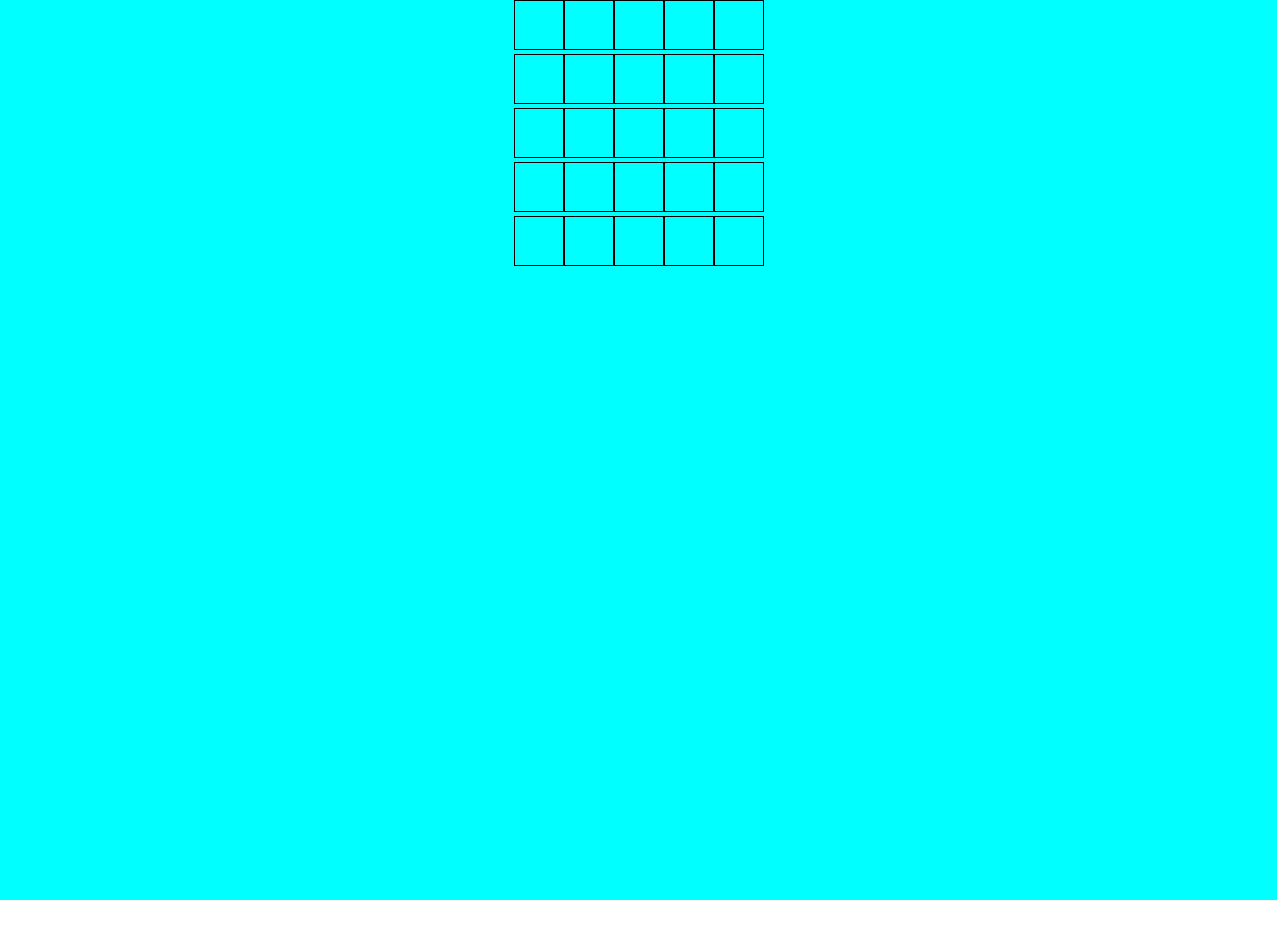
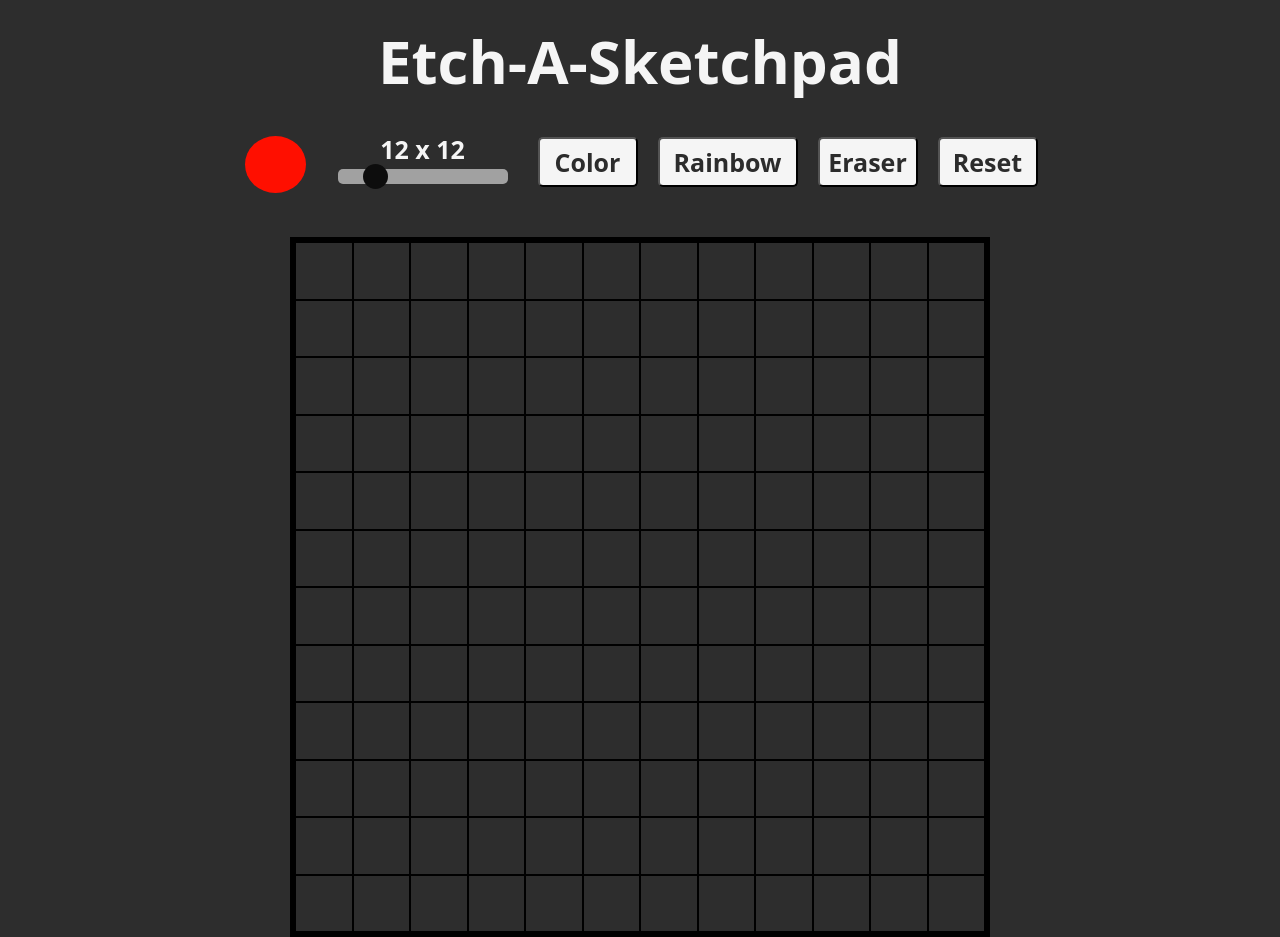
Before and after one commit to dom-io/Etch-A-Sketch, a plain HTML site: page index.html in a window 1280 px wide. Before the commit the page ends 900 px from the top, so only its background shows below. Drawn offline with Linux system fonts and the light colour scheme.

Commit message:
The etch-a-sketchpad is fully complete with a working color selection, a buton to change to that selected color, a button for rainbow color, an eraser button, and a reset button. There is also a slider that dynamically changes the size and amount of pixels.

```diff
--- a/app.js
+++ b/app.js
@@ -1,34 +1,87 @@
-// const grid = document.createElement('grid');
-// grid.style.width = '100px';
-// grid.style.height = '200px';
-// grid.style.background = 'blue';
-// grid.style.color = 'white';
-// grid.innerHTML = 'Hello world';
-// grid.style.paddingRight = '50px';
+const container = document.querySelector('.container');
+const color = document.querySelector('.color');
+const sizeSlider = document.querySelector('.size-slider');
+const resetbtn = document.querySelector('.reset-btn');
+const clearbtn = document.querySelector('.clear-btn');
+const colorbtn = document.querySelector('.color-btn');
+const eraserbtn = document.querySelector('.eraser-btn');
+const rainbowBtn = document.querySelector('.rainbow-btn');
+const sizeSelection = document.querySelector('.size-selection');
+// const removeGridlines = document.querySelector('.remove-gridlines');
+let size = sizeSlider.value;
+let currentColor = 'color';
 
-// document.body.appendChild(grid).container;
+let btnPick = true;
+document.body.onmousedown = () => (btnPick = true);
+document.body.onmouseup = () => (btnPick = false);
 
-const container = document.querySelector('#container');
-let row = container.appendChild(document.createElement('div'));
-row.className = 'row';
-let box = document.createElement('div');
-box.className = 'box';
-const color = document.querySelector('box');
+colorbtn.onmouseover = () => colorStyle('color');
+rainbowBtn.onmousedown = () => colorStyle('rainbow');
+eraserbtn.onmousedown = () => colorStyle('eraser');
+resetbtn.onmousedown = () => resetSketch(size);
+// clearbtn.onmousedown = () => clearBtnWipe(size);
+// removeGridlines.onclick = () => gridlines();
 
-function createGrid(boxAmount) {
-  for (let i = 0; i < boxAmount; i++) {
-    let row = container.appendChild(document.createElement('div'));
-    row.className = 'row';
-    for (let j = 0; j < boxAmount; j++) {
-      let box = document.createElement('div');
-      box.className = 'box';
-      row.appendChild(box);
-    }
+sizeSlider.onmousemove = (e) => changeSize(e.target.value);
+sizeSlider.onchange = (e) => resetPixels(e.target.value);
+
+function changeSize(size) {
+  sizeSelection.innerHTML = `${size} x ${size}`;
+}
+
+// function gridlines() {
+//   container.style.border = 'none';
+// }
+
+// function clearBtnWipe(size) {
+//   resetPixels(size);
+//   sizeSlider.value = size;
+// }
+
+function resetPixels(size) {
+  clearpixels();
+  createGrid(size);
+}
+
+function clearpixels() {
+  container.innerHTML = '';
+}
+
+function resetSketch(size) {
+  resetPixels(size);
+  sizeSlider.value = 12;
+  sizeSelection.textContent = '12 x 12';
+}
+
+function colorStyle(newColor) {
+  currentColor = newColor;
+}
+
+function createGrid(size) {
+  container.style.gridTemplateColumns = `repeat(${size}, 1fr)`;
+  container.style.gridTemplateRows = `repeat(${size}, 1fr)`;
+
+  for (let i = 0; i < size * size; i++) {
+    const div = document.createElement('div');
+    div.classList.add('pixel');
+    div.addEventListener('mouseover', changeColor);
+    div.addEventListener('mouseup', changeColor);
+    container.appendChild(div);
   }
 }
 
-createGrid(5);
+function changeColor(event) {
+  if (event.type !== 'mouseenter' && event.type == 'mousedown') return;
+  if (currentColor == 'color') {
+    event.target.style.backgroundColor = color.value;
+  } else if (currentColor == 'rainbow') {
+    const rColor = Math.floor(Math.random() * 256);
+    const gColor = Math.floor(Math.random() * 256);
+    const bColor = Math.floor(Math.random() * 256);
+    event.target.style.backgroundColor = `rgb(${rColor}, ${gColor}, ${bColor})`;
+  } else if (currentColor == 'eraser') {
+    event.target.style.backgroundColor = 'rgba(45,45,45)';
+  }
+}
 
-box.addEventListener('mouseover', (event) => {
-  event.target.style.color = 'red';
-});
+createGrid(size);
--- a/index.html
+++ b/index.html
@@ -8,7 +8,25 @@
     <link rel="stylesheet" href="style.css" />
   </head>
   <body>
-    <div id="container"></div>
+    <div class="wrapper">
+      <div class="header">Etch-A-Sketchpad</div>
+      <div class="navbar">
+        <input type="color" value="#ff0f00" class="color" />
+        <div class="size-wrapper">
+          <div class="size-selection">12 x 12</div>
+          <input class="size-slider" type="range" value="12" min="1" max="64" />
+        </div>
+        <div class="btn-wrapper">
+          <button class="color-btn">Color</button>
+          <button class="rainbow-btn">Rainbow</button>
+          <!-- <button class="remove-gridlines">Remove Gridlines</button> -->
+          <button class="eraser-btn">Eraser</button>
+          <!-- <button class="clear-btn">Clear</button> -->
+          <button class="reset-btn">Reset</button>
+        </div>
+      </div>
+    </div>
+    <div class="container"></div>
     <script src="app.js"></script>
   </body>
 </html>
--- a/style.css
+++ b/style.css
@@ -1,20 +1,172 @@
-body {
+* {
   margin: 0;
+  padding: 0;
+  box-sizing: border-box;
+  font-family: system-ui, -apple-system, BlinkMacSystemFont, 'Segoe UI', Roboto,
+    Oxygen, Ubuntu, Cantarell, 'Open Sans', 'Helvetica Neue', sans-serif;
 }
 
-#container {
-  background-color: aqua;
-  width: 1277px;
-  height: 900px;
-  text-align: center;
+html,
+body {
+  height: 100%;
 }
 
-.box {
+body {
+  background-color: rgba(0, 0, 0, 0.822);
+}
+
+.header {
+  font-size: 60px;
+  margin-top: 20px;
+  color: whitesmoke;
+  font-weight: bold;
+  text-align: center;
+  justify-content: center;
+  padding-bottom: 15px;
+}
+
+.navbar {
+  padding-bottom: 20px;
+  display: flex;
+  gap: 30px;
+  justify-content: center;
+}
+
+.color {
+  width: 65px;
+  height: 65px;
+  margin-top: 15px;
+  border-radius: 100%;
+  color: rgba(0, 0, 0, 0.822);
+  overflow: hidden;
+  background: none;
+  border: 1px;
+}
+
+input::-webkit-color-swatch {
+  border: none;
+  border-radius: 100%;
+}
+
+.btn-wrapper {
+  display: flex;
+  gap: 20px;
+}
+
+.color-btn {
+  width: 100px;
+  height: 50px;
+  font-size: 25px;
+  margin-top: 20px;
+  border-radius: 5px;
+  background-color: whitesmoke;
+  color: rgba(0, 0, 0, 0.822);
+  font-weight: bold;
+}
+
+.rainbow-btn {
+  margin-top: 20px;
+  width: 140px;
+  height: 50px;
+  font-size: 25px;
+  border-radius: 5px;
+  background-color: whitesmoke;
+  color: rgba(0, 0, 0, 0.822);
+  font-weight: bold;
+}
+
+.remove-gridlines {
+  margin-top: 20px;
+  width: 180px;
+  height: 50px;
+  font-size: 20px;
+  border-radius: 5px;
+  background-color: whitesmoke;
+  color: rgba(0, 0, 0, 0.822);
+  font-weight: bold;
+}
+
+.eraser-btn {
+  width: 100px;
+  height: 50px;
+  font-size: 25px;
+  margin-top: 20px;
+  border-radius: 5px;
+  background-color: whitesmoke;
+  color: rgba(0, 0, 0, 0.822);
+  font-weight: bold;
+}
+
+.clear-btn {
+  width: 100px;
+  height: 50px;
+  font-size: 25px;
+  margin-top: 20px;
+  border-radius: 5px;
+  background-color: whitesmoke;
+  color: rgba(0, 0, 0, 0.822);
+  font-weight: bold;
+}
+
+.reset-btn {
+  width: 100px;
+  height: 50px;
+  font-size: 25px;
+  margin-top: 20px;
+  border-radius: 5px;
+  background-color: whitesmoke;
+  color: rgba(0, 0, 0, 0.822);
+  font-weight: bold;
+}
+
+.size-selection {
+  color: whitesmoke;
+  font-weight: bold;
+  font-size: 25px;
+  text-align: center;
+  margin-top: 15px;
+  margin-bottom: 1px;
+}
+
+.size-slider {
+  -webkit-appearance: none;
+  width: 170px;
+  height: 15px;
+  border-radius: 5px;
+  background: #d3d3d3;
+  outline: none;
+  opacity: 0.7;
+  -webkit-transition: 0.2s;
+  transition: opacity 0.2s;
+}
+
+.size-slider::-webkit-slider-thumb {
+  -webkit-appearance: none;
+  appearance: none;
+  width: 25px;
+  height: 25px;
+  border-radius: 50%;
+  background: #000000;
+  cursor: pointer;
+}
+
+.size-slider::-moz-range-thumb {
+  width: 25px;
+  height: 25px;
+  border-radius: 50%;
+  background: #04aa6d;
+  cursor: pointer;
+}
+
+.container {
+  display: grid;
+  width: 700px;
+  height: 700px;
+  margin: auto;
+  margin-top: 20px;
+  border: 5px solid black;
+}
+
+.pixel {
   border: 1px solid black;
-  box-sizing: border-box;
-  display: inline-block;
-  width: 50px;
-  height: 50px;
-  gap: 0;
-  margin: 0;
 }
```
